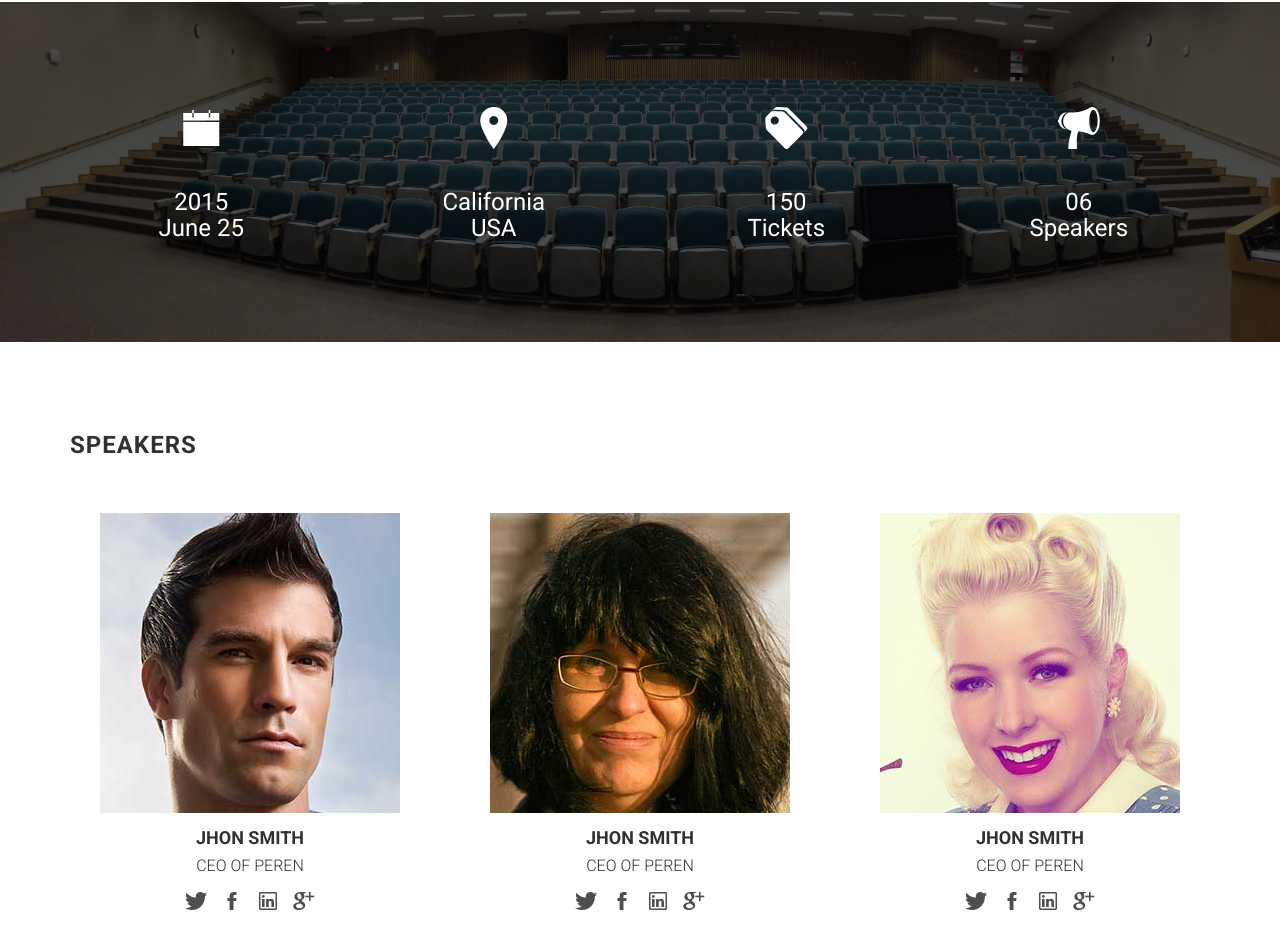
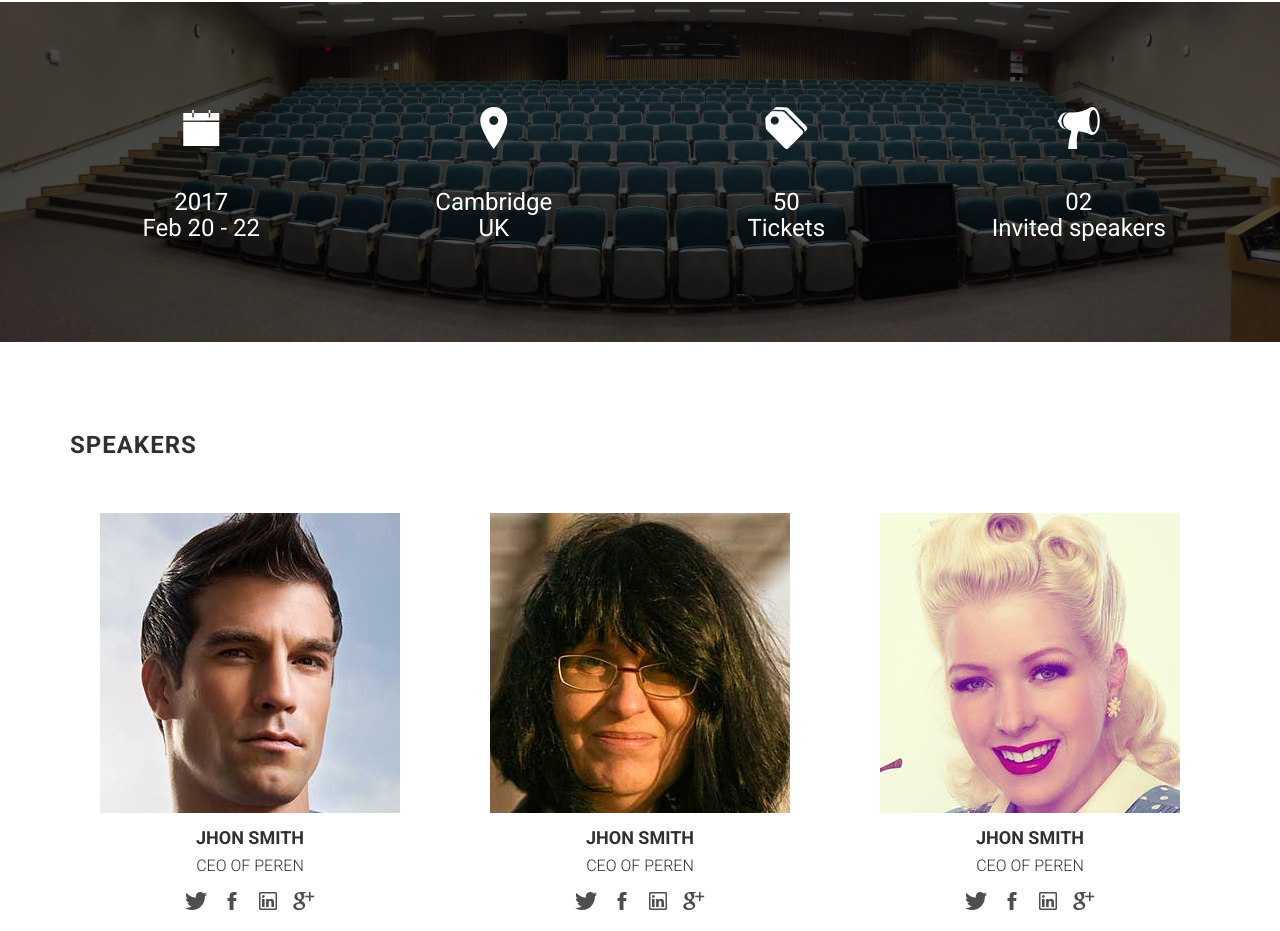
Before and after one commit to RSE-Cambridge/2018-kokkos-workshop, a website: page index.html in a window 1280 px wide. Shown: the part 1364-2295 px from the top of the page. Drawn offline with nearby package versions, Linux system fonts and the light colour scheme; files that its build step writes are made by us from their sources; files whose address does not match are found by name.

Commit message:
:map: Add location

```diff
--- a/index.html
+++ b/index.html
@@ -109,25 +109,25 @@
                 <div class="col-sm-3">
 
                     <i class="ion-ios-calendar"></i>
-                    <h3>2015<br>June 25</h3>
+                    <h3>2017<br>Feb 20 - 22</h3>
 
                 </div>
                 <div class="col-sm-3">
 
                     <i class="ion-ios-location"></i>
-                    <h3>California<br>USA</h3>
+                    <h3>Cambridge<br>UK</h3>
 
                 </div>
                 <div class="col-sm-3">
 
                     <i class="ion-pricetags"></i>
-                    <h3>150<br>Tickets</h3>
+                    <h3>50<br>Tickets</h3>
 
                 </div>
                 <div class="col-sm-3">
 
                     <i class="ion-speakerphone"></i>
-                    <h3>06<br>Speakers</h3>
+                    <h3>02<br>Invited speakers</h3>
 
                 </div>
             </div><!-- row -->
@@ -564,7 +564,7 @@
                 <div class="col-sm-3">
                     <h3 class="section-title">Event Location</h3>
                     <address>
-                        <p>Eardenia<br> The Grand Hall<br> House # 08, Road #52, Street<br> Phone: +1159t3764<br> Email: example@mail.com</p>
+                        <p>Rodger Needham Building<br> University Information Services<br> West Cambridge<br> Email: fs395@cam.ac.uk</p>
                     </address>
                 </div>
                 <div class="col-sm-9">
```
